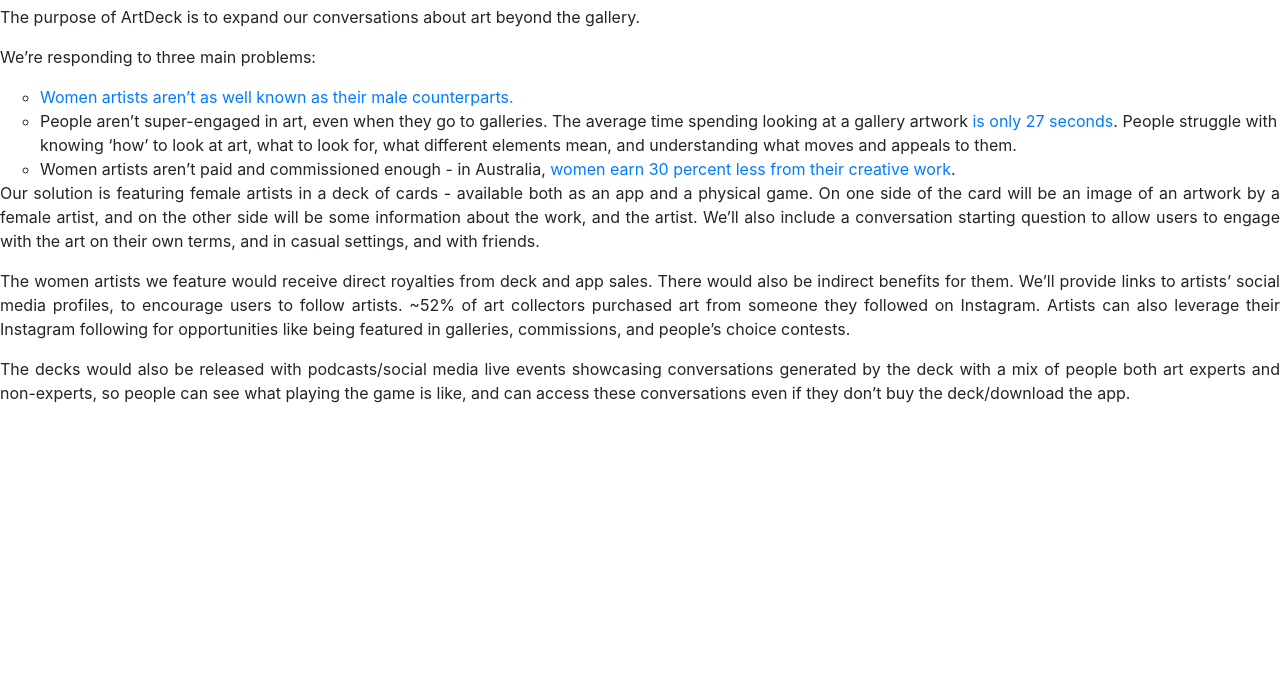
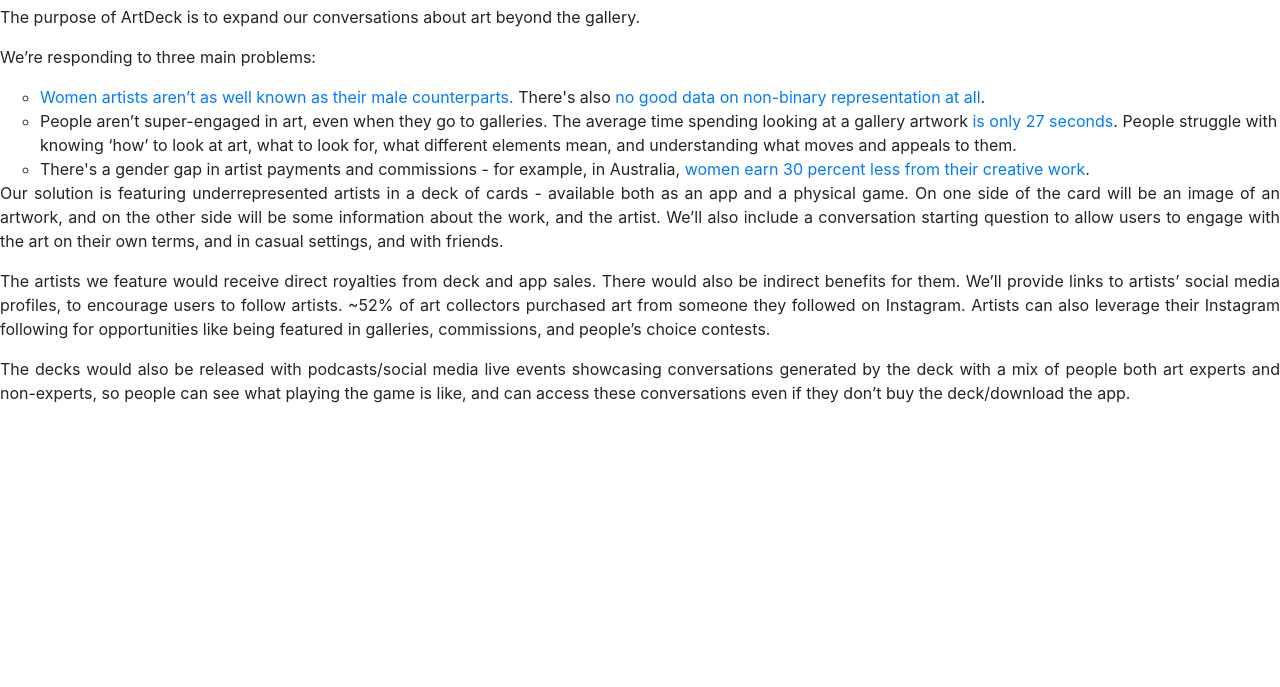
Before and after one commit to artDeck2020/artDeck, a plain HTML site: page about.html in a window 1280 px wide. Shown: the part 51-738 px from the top of the page. Drawn offline with nearby package versions, Linux system fonts and the light colour scheme.

Commit message:
Update about.html
made more inclusive non-binary

```diff
--- a/about.html
+++ b/about.html
@@ -48,11 +48,11 @@
 <p class="text-justify">We’re responding to three main problems:</p>
 <ul class="list-unstyled">
 <ul>
-  <li><a href="https://www.abc.net.au/news/2020-11-21/australian-women-artists-national-gallery-of-australia/12890818">Women artists aren’t as well known as their male counterparts.</a></li>
+  <li><a href="https://www.abc.net.au/news/2020-11-21/australian-women-artists-national-gallery-of-australia/12890818">Women artists aren’t as well known as their male counterparts.</a> There's also <a href="https://ocula.com/magazine/conversations/redressing-gender-imbalance-at-national-gallery/">no good data on non-binary representation at all</a>.</li>
   <li>People aren’t super-engaged in art, even when they go to galleries. The average time spending looking at a gallery artwork <a href="https://www.art-critique.com/en/2019/04/the-average-person-spends-27-seconds-looking-at-a-work-of-art-slow-art-day-is-hoping-to-change-that/">is only 27 seconds</a>. People struggle with knowing ‘how’ to look at art, what to look for, what different elements mean, and understanding what moves and appeals to them.</li>
-  <li>Women artists aren’t paid and commissioned enough - in Australia, <a href="https://www.australiacouncil.gov.au/research/the-gender-pay-gap-among-australian-artists/">women earn 30 percent less from their creative work</a>.</li></ul>
-<p class="text-justify">Our solution is featuring female artists in a deck of cards - available both as an app and a physical game. On one side of the card will be an image of an artwork by a female artist, and on the other side will be some information about the work, and the artist. We’ll also include a conversation starting question to allow users to engage with the art on their own terms, and in casual settings, and with friends.</p>
-<p class="text-justify">The women artists we feature would receive direct royalties from deck and app sales. There would also be indirect benefits for them. We’ll provide links to artists’ social media profiles, to encourage users to follow artists. ~52% of art collectors purchased art from someone they followed on Instagram. Artists can also leverage their Instagram following for opportunities like being featured in galleries, commissions, and people’s choice contests.</p>
+  <li>There's a gender gap in artist payments and commissions - for example, in Australia, <a href="https://www.australiacouncil.gov.au/research/the-gender-pay-gap-among-australian-artists/">women earn 30 percent less from their creative work</a>.</li></ul>
+<p class="text-justify">Our solution is featuring underrepresented artists in a deck of cards - available both as an app and a physical game. On one side of the card will be an image of an artwork, and on the other side will be some information about the work, and the artist. We’ll also include a conversation starting question to allow users to engage with the art on their own terms, and in casual settings, and with friends.</p>
+<p class="text-justify">The artists we feature would receive direct royalties from deck and app sales. There would also be indirect benefits for them. We’ll provide links to artists’ social media profiles, to encourage users to follow artists. ~52% of art collectors purchased art from someone they followed on Instagram. Artists can also leverage their Instagram following for opportunities like being featured in galleries, commissions, and people’s choice contests.</p>
 <p class="text-justify">The decks would also be released with podcasts/social media live events showcasing conversations generated by the deck with a mix of people both art experts and non-experts, so people can see what playing the game is like, and can access these conversations even if they don’t buy the deck/download the app.</p>
 
 
```
